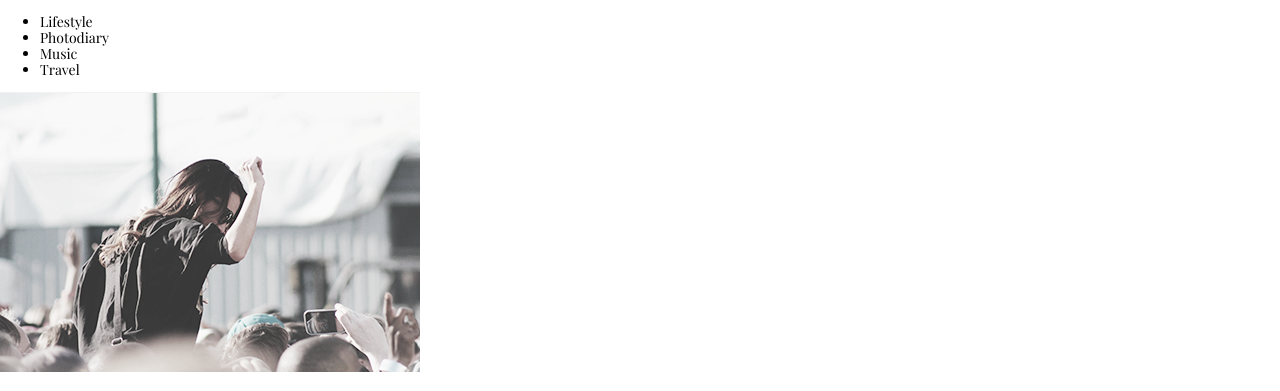
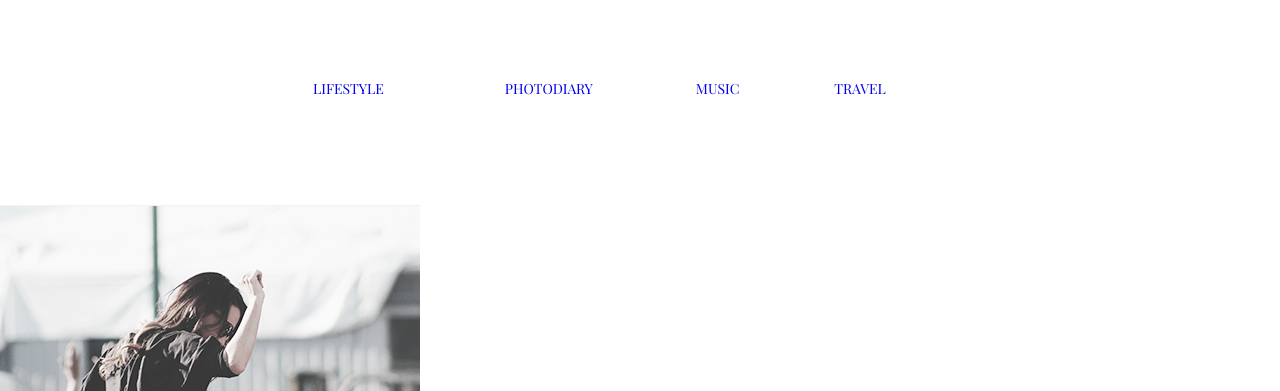
Before and after one commit to AlexejDubow/goit-fe-course, a plain HTML site: page module-3/index.html in a window 1280 px wide. Shown: the top 391 px of the page. Drawn offline with nearby package versions, Linux system fonts and the light colour scheme.

Commit message:
added css for header

```diff
--- a/module-3/index.html
+++ b/module-3/index.html
@@ -12,12 +12,12 @@
 </head>
 <body>
   <header>
-    <nav>
-      <ul>
-        <li>Lifestyle</li>
-        <li>Photodiary</li>
-        <li>Music</li>
-        <li>Travel</li>
+    <nav class="nav">
+      <ul class="nav-list">
+        <li><a href="#" title="Lifestyle">Lifestyle</a></li>
+        <li><a href="#" title="Photodiary">Photodiary</a></li>
+        <li><a href="#" title="Music">Music</a></li>
+        <li><a href="#" title="Travel">Travel</a></li>
       </ul>
     </nav>
   </header>
--- a/module-3/style.css
+++ b/module-3/style.css
@@ -1,16 +1,65 @@
+* {
+  /* border: 1px solid black; */
+}
+/* html {
+  width: 1200px;
+} */
 body {
-  font-family: 'Playfair Display', serif;
+  width: 1200px;
+  font-size: 0;
+  /* background-color: rgb(219, 207, 207); */
 }
-ul {
+header {
+  padding: 77px 313px 104px 313px;
+}
+.nav {
+  box-sizing: content-box;
+}
+.nav-list {
+  padding: 0;
+  margin: 0;
+}
+.nav li {
+  list-style: none;
+  display: inline-block;
+}
+.nav li:nth-child(1) {
+  margin: 0 121px 0 0;
+}
+.nav li:nth-of-type(2) {
+  margin: 0 103px 0 0;
+}
+.nav li:nth-of-type(3) {
+  margin: 0 95px 0 0;
+}
+.nav li a {
+  font-family: "Playfair Display", serif;
   font-size: 14px;
+  font-weight: 400;
+  line-height: 24px;
+  text-transform: uppercase;
+  text-decoration: none;
+}
+
+/* .cards {
+  display: inline-block;
+  width: 420px;
+  height: auto;
+  margin: 30px;
 }
 h2 {
   font-size: 30px;
+  line-height: 36px;
 }
 h4 {
   font-family: 'Ubuntu', sans-serif;
   font-size: 14px;
+  line-height: 17px;
 }
-.cards-control {
-  font-size: 14px;
-}
+.cards-control bottom {
+  font-size: 20px;
+  line-height: 24px;
+  width: 164px;
+  height: 60px;
+  margin: auto;
+} */
```
